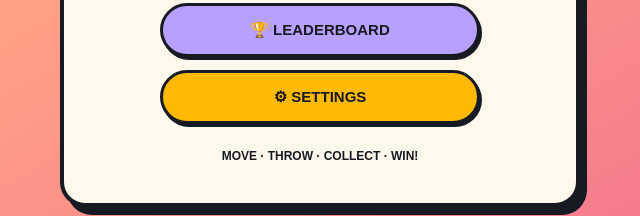
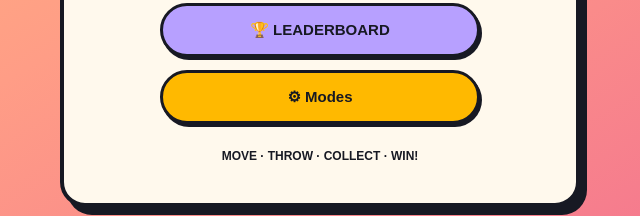
Before and after one commit to 210Rutuja/lagorizz-game, a plain HTML site: page index.html in a window 1280 px wide. Shown: the part 470-686 px from the top of the page, 320-960 px from the left. Drawn offline with Linux system fonts and the light colour scheme.

Commit message:
Update index.html

```diff
--- a/index.html
+++ b/index.html
@@ -91,7 +91,7 @@ body{padding:8px}
 <button id="nameBtn">✎ PLAYER NAME</button>
 <button id="rulesBtn">▣ RULES</button>
 <button id="leaderBtn">🏆 LEADERBOARD</button>
-<button id="settingsBtn">⚙ SETTINGS</button>
+<button id="settingsBtn">⚙ Modes </button>
 </div>
 <p class="home-description">MOVE · THROW · COLLECT · WIN!</p>
 </div>
```
